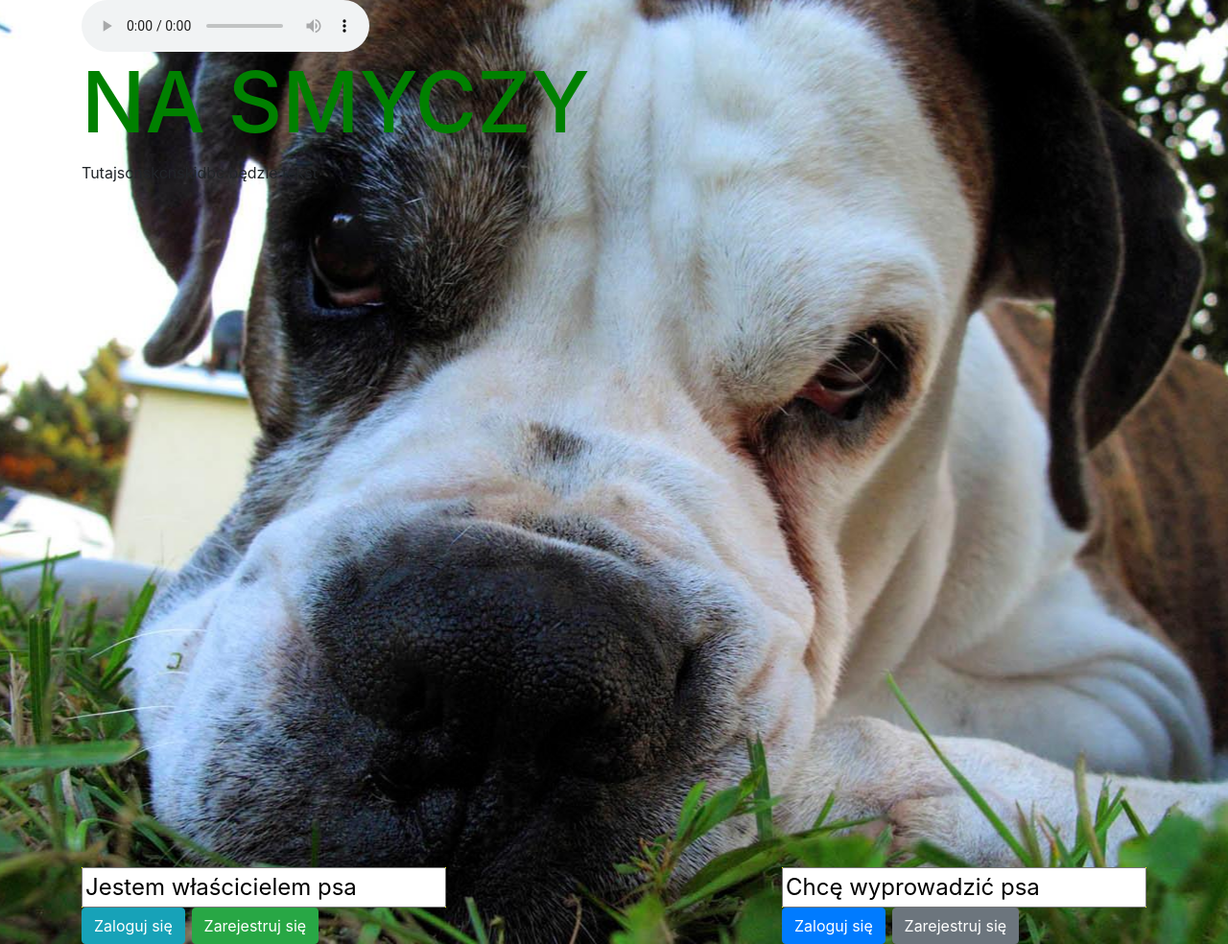
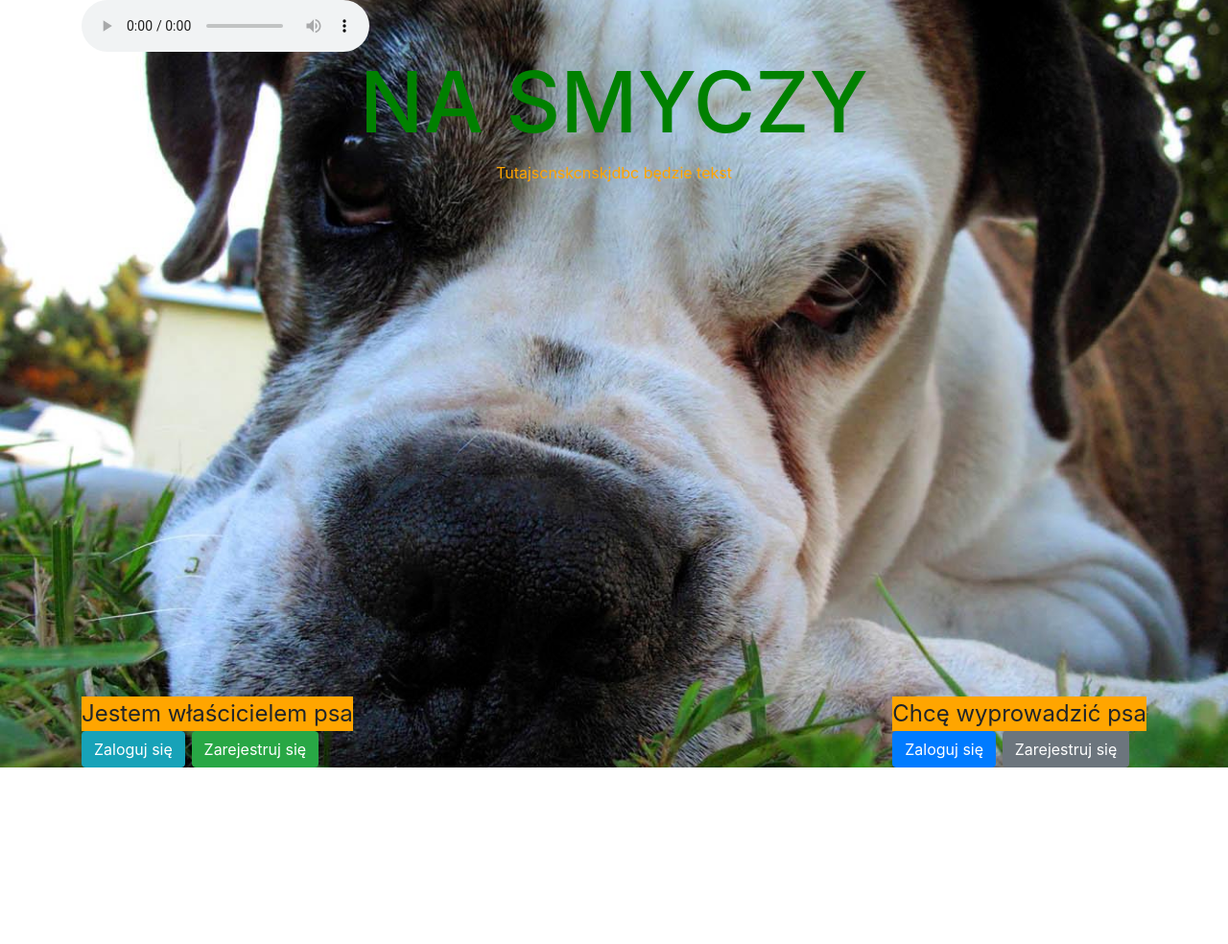
Before and after one commit to KatarzynaSzalbot/NaSmyczy, a Java web app: template src/main/webapp/WEB-INF/views/home.jsp in a window 1280 px wide. Shown: the whole page at 96% size. After the commit the page ends 800 px from the top, so only its background shows below. Run offline with Tomcat 11, a stand-in JSP engine, Linux system fonts and the light colour scheme; the template is opened without the code that fills it, so the values that code supplies are empty; some libraries are stand-ins or nearby versions.

Commit message:
trzeci commit

```diff
--- a/src/main/java/na/smyczy/dogFriend/DogFriendController.java
+++ b/src/main/java/na/smyczy/dogFriend/DogFriendController.java
@@ -29,6 +29,6 @@ public class DogFriendController {
     @PostMapping("/add") //czy to jest metoda odpowiedzialna za zapisywanie do bazy?
     public String add(@ModelAttribute DogFriend dogFriend) {
         dogFriendService.saveDogFriend (dogFriend);
-        return "redirect:../buffor";
+        return "redirect:../offers/bufor";
     }
 }
--- a/src/main/java/na/smyczy/dogOwner/DogOwnerController.java
+++ b/src/main/java/na/smyczy/dogOwner/DogOwnerController.java
@@ -14,14 +14,14 @@ private DogOwnerService dogOwnerService;
         this.dogOwnerService = dogOwnerService;
     }
 
-    @GetMapping("/add")
+    @GetMapping(value="/add", produces = "text/html; charset=UTF-8")
     public String add(Model model) {
         model.addAttribute ("dogOwnerM", new DogOwner ());
         return "dogOwner";
     }
 
 
-    @PostMapping("/add") //czy to jest metoda odpowiedzialna za zapisywanie do bazy?
+    @PostMapping("/add")
     public String add(@ModelAttribute DogOwner dogOwner) {
         dogOwnerService.saveDogOwner(dogOwner);
         return "redirect:../offers/add";
--- a/src/main/java/na/smyczy/offer/OfferController.java
+++ b/src/main/java/na/smyczy/offer/OfferController.java
@@ -30,4 +30,10 @@ public class OfferController {
         return "respond";
     }
 
+    @GetMapping("/bufor")
+    public String bufor(Model model) {
+        model.addAttribute("bufor", new Offer ());
+        return "bufor";
+    }
+
 }
--- a/src/main/webapp/WEB-INF/views/dogFriend.jsp
+++ b/src/main/webapp/WEB-INF/views/dogFriend.jsp
@@ -31,7 +31,7 @@
     <br/>
     <br/>
 
-<form:form method="post" modelAttribute="dogFriendM">
+<form:form method="post" modelAttribute="dogFriendM" id="friend">
     <label for="firstNameId">Imię:</label>
     <form:input type="text" path="firstName" id="firstNameId"/>
     <br/><br/>
--- a/src/main/webapp/WEB-INF/views/home.jsp
+++ b/src/main/webapp/WEB-INF/views/home.jsp
@@ -25,38 +25,17 @@
     <h1>NA SMYCZY</h1>
 
     <p>Tutajscnskcnskjdbc będzie tekst</p>
-    <br>
-    <br>
-    <br>
-    <br>
-    <br>
-    <br>
-    <br>
-    <br>
-    <br>
-    <br>
-    <br>
-    <br>
-    <br>
-    <br>
-    <br>
-    <br>
-    <br>
-    <br>
-    <br>
-    <br>
-    <br>
-    <br>
-    <br>
-    <br>
-    <br>
-    <br>
-    <br>
-    <br>
-    <br>
+
+</div>
+<footer class="footer sticky-bottom">
+    <div class="container">
+        <div class="row">
+
+            <div class="col-md-12">
+
                 <div class="card1">
                     <div class="div1">
-        <input value="Jestem właścicielem psa">
+                        Jestem właścicielem psa
                     </div>
                     <a href="/login" class="btn btn-info">Zaloguj się</a>
                     <a href="/formdogowner/add" class="btn btn-success">Zarejestruj się</a>
@@ -64,12 +43,15 @@
                 </div>
                 <div class="card2">
                     <div class="div1">
-        <input value="Chcę wyprowadzić psa">
+                        Chcę wyprowadzić psa
+
                     </div>
                     <a href="/login" class="btn btn-primary">Zaloguj się</a>
                     <a href="/formdogfriend/add" class="btn btn-secondary">Zarejestruj się</a>
 
                 </div>
             </div>
+        </div>
+</footer>
 </body>
 </html>
--- a/src/main/webapp/WEB-INF/views/respond.jsp
+++ b/src/main/webapp/WEB-INF/views/respond.jsp
@@ -16,6 +16,8 @@
     <link href="<c:url value="/resources/css/main.css"/>" rel="stylesheet">
 </head>
 <body class="respond">
-<h1>Dziękuję za dodanie wiadomości</h1>
+<br/>
+<br/>
+<h1 id="respond">Dziękuję za dodanie wiadomości</h1>
 </body>
 </html>
--- a/src/main/webapp/resources/css/main.css
+++ b/src/main/webapp/resources/css/main.css
@@ -3,7 +3,13 @@
     background-image: url(../img/Tiger.jpg);
     background-repeat: no-repeat;
     background-position: center;
-    background-size: auto 1000px;
+    background-size: cover;
+}
+.sticky-bottom{
+    position: absolute;
+    bottom: 0;
+    width: 100%;
+
 }
 .container{
     padding-left: 15px;
@@ -11,14 +17,21 @@
 h1 {
     font-size: 5.5rem;
     color: green;
+    text-align: center;
 }
+
+p {
+    text-align: center;
+    color: orange;
+}
+
 .card1 {
     float: left;
     font-size: x-large;
 
 }
 .div1 {
-    background-color: yellow;
+    background-color: orange;
 }
 .card2 {
     float: right;
@@ -30,7 +43,7 @@ h1 {
     background-image: url("../img/Chow_chow.jpg");
     background-repeat: no-repeat;
     background-position: center;
-    background-size: auto 1000px;
+    background-size: cover;
 }
 
 .offer {
@@ -45,7 +58,7 @@ h1 {
     background-image: url("../img/owczarek_niemiecki.jpg");
     background-repeat: no-repeat;
     background-position: center;
-    background-size: auto 1000px;
+    background-size: cover;
 }
 
 .login {
@@ -53,7 +66,7 @@ h1 {
     background-image: url("../img/husky.jpg");
     background-repeat: no-repeat;
     background-position: center;
-    background-size: auto 1000px;
+    background-size: cover;
 }
 
 .friend {
@@ -61,7 +74,14 @@ h1 {
     background-image: url("../img/Dalmatynczyk.jpg");
     background-repeat: no-repeat;
     background-position: center;
-    background-size: auto 1000px;
+    background-size: cover;
+}
+.bufor {
+    background-color: #eee;
+    background-image: url("../img/mops.jpg");
+    background-repeat: no-repeat;
+    background-position: center;
+    background-size: cover;
 }
 
 .error {
@@ -72,7 +92,7 @@ header {
     padding: 80px 0 5px;
     border-bottom: 1px solid #133783;
     margin-bottom: 10px;
-    font-size: 20px;
+    font-size: 50px;
 }
 
 .navbar-blue {
@@ -88,3 +108,27 @@ header {
 .navbar-blue a:hover {
     background: rgba(0, 0, 0, .1);
 }
+#dogOwnerM label,
+#friend label{
+    width: 290px;
+}
+input{
+    background: rgba(255,255,255,0.5);
+}
+#offerId, #loginId, #passwordId {
+    background: rgba(255,255,255,0.5);
+}
+label {
+    font-size: x-large;
+}
+#maleId  #femaleId {
+    width: 50px;
+}
+#tytul{
+    font-size: 3.5rem;
+    color: deeppink;
+}
+#respond{
+    font-size: 4.5rem;
+    color: saddlebrown;
+}
```
Also changed, not shown: pom.xml (+7 -0 lines), src/main/webapp/WEB-INF/views/bufor.jsp (+13 -1 lines), src/main/webapp/WEB-INF/views/offer.jsp (+14 -1 lines), src/main/webapp/resources/img/mops.jpeg (deleted). Lines whose indentation alone changed are shown as unchanged.
